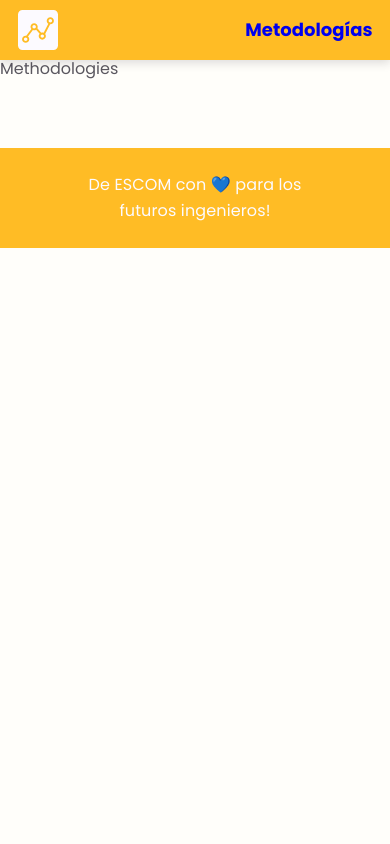
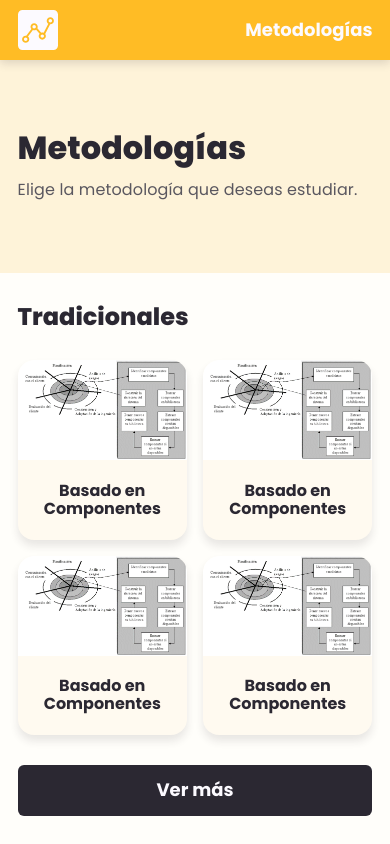
Before and after one commit to Ruben35/Development-Methodologies-Web, a Gatsby site: page /Methodologies in a window 390 px wide. Built offline with nearby package versions, Linux system fonts and the light colour scheme; Gatsby itself is replaced by a stand-in of ours.

Commit message:
💄 Adding Responsive Grid with Show More/Less

```diff
--- /dev/null
+++ b/src/components/CardMethodology.jsx
@@ -0,0 +1,21 @@
+import React from "react"
+import { StaticImage } from "gatsby-plugin-image"
+
+function CardMethodology() {
+	return (
+		<div className='cardMethodology'>
+			<StaticImage
+				src='../assets/images/Methodologies/Traditional/Basado en Componentes.png'
+				className='cardImageWrapper'
+				imgClassName='cardImage'
+				alt='Basado en Componentes'
+				loading='eager'
+			/>
+			<div className='cardName'>
+				<b>Basado en Componentes</b>
+			</div>
+		</div>
+	)
+}
+
+export default CardMethodology
--- /dev/null
+++ b/src/components/Hero.jsx
@@ -0,0 +1,13 @@
+import React from "react"
+import Container from "./Container"
+
+function Hero() {
+	return (
+		<Container className='specialSection' innerClassName='hero'>
+			<h2>Metodologías</h2>
+			<p>Elige la metodología que deseas estudiar.</p>
+		</Container>
+	)
+}
+
+export default Hero
--- a/src/components/index.js
+++ b/src/components/index.js
@@ -2,3 +2,5 @@
 export { default as Footer } from "./Footer"
 export { default as Container } from "./Container"
 export { default as InfoCard } from "./InfoCard"
+export { default as Hero } from "./Hero"
+export { default as CardMethodology } from "./CardMethodology"
--- a/src/pages/Methodologies.js
+++ b/src/pages/Methodologies.js
@@ -1,7 +1,74 @@
-import React from "react"
+import React, { useEffect, useState } from "react"
+import { CardMethodology, Container, Hero } from "../components"
+import * as styles from "../styles/methodologies.module.css"
+import { useBreakpoint } from "../utils/useBreakpoint"
 
 function Methodologies() {
-	return <div>Methodologies</div>
+	return (
+		<>
+			<Hero />
+			<Container innerClassName={styles.flexContainer}>
+				<h3>Tradicionales</h3>
+				<CardsGrid />
+				<h3>Ágiles</h3>
+			</Container>
+		</>
+	)
+}
+// * Cards Grid Component
+
+const cardsToShow = (breakpoint) => {
+	if (breakpoint >= 957) {
+		//Desktop
+		const cardSize = 190 + 21 // CardSize + Gap
+		const cardWrap = breakpoint * 0.86 - 21 // Deleting last gap (not in layout)
+		return Math.round(cardWrap / cardSize) * 2
+	} else if (breakpoint >= 550 || breakpoint >= 427) {
+		//Tablet
+		return 6
+	} else {
+		//Mobile
+		return 4
+	}
+}
+
+const CardsGrid = () => {
+	const breakpoint = useBreakpoint()
+	const [noCardsToShow, setNoCardsToShow] = useState(cardsToShow(breakpoint))
+	const [currentShowed, setcurrentShowed] = useState(noCardsToShow)
+	const array = [
+		1, 2, 3, 4, 5, 6, 7, 8, 9, 10, 11, 12, 13, 14, 15, 16, 17, 18, 19, 20,
+	]
+
+	useEffect(() => {
+		setNoCardsToShow(cardsToShow(breakpoint))
+		if (currentShowed < array.length) setcurrentShowed(cardsToShow(breakpoint))
+	}, [breakpoint, array.length, currentShowed])
+
+	const showMore = (e) => {
+		e.preventDefault()
+		setcurrentShowed(array.length)
+	}
+
+	const showLess = (e) => {
+		e.preventDefault()
+		setcurrentShowed(noCardsToShow)
+	}
+
+	return (
+		<>
+			<div className={styles.cards}>
+				{array.slice(0, currentShowed).map((item) => (
+					<CardMethodology key={item} />
+				))}
+			</div>
+			{currentShowed !== array.length ? (
+				<button onClick={showMore}>Ver más</button>
+			) : (
+				<button onClick={showLess}>Ver menos</button>
+			)}
+		</>
+	)
 }
 
 export default Methodologies
--- a/src/styles/global.css
+++ b/src/styles/global.css
@@ -88,6 +88,9 @@
     color: var(--textContrast);
 }
 
+a:link{
+    color: var(--textContrast);
+}
 
 .labelText, button {
     font-size: 1.125rem;
@@ -110,6 +113,10 @@
 
 .wrap-content{
     grid-column-start: 2;
+}
+
+.specialSection{
+    background-color: var(--primarySoft);
 }
 
 /* =====================
@@ -163,6 +170,7 @@
 }
 
 /* * Button * */
+
 button{
     cursor: pointer;
     background-color: var(--textHeadingBlack);
@@ -170,6 +178,7 @@
     padding: 15px 30px;
     border-radius: 6px;
     transition: 0.3s;
+    border: none;
 }
 
 button:hover{
@@ -181,6 +190,7 @@
 }
 
 /* * Atom CircularIcon * */
+
 .circularIcon{
     background-color: var(--primaryStrong);
     display: inline-flex;
@@ -192,6 +202,7 @@
 }
 
 /* * InfoCard * */
+
 .infoCard{
     display: flex;
     justify-content: center;
@@ -208,3 +219,42 @@
 .infoCard:hover{
     transform: translateY(-5px);
 }
+
+/* * Hero * */
+
+.hero{
+    display: flex;
+    flex-direction: column;
+    gap: 10px;
+    margin: 70px 0;
+    background-color: var(--primarySoft);
+}
+
+/* * Card Methodology * */
+
+.cardMethodology{
+    background-color: var(--background-L1);
+    color: var(--textHeadingBlack);
+    display: grid;
+    grid-template-rows: 1fr 0.8fr;
+    border-radius: 16px;
+    /* max-height: 220px; */
+    box-shadow: var(--shadowCard);
+}
+
+.cardName{
+    text-align: center;
+    display: flex;
+    align-items: center;
+    justify-content: center;
+    height: 100%;
+    padding: 0px 20px;
+}
+
+.cardImage{
+    border-radius: 16px 16px 0px 0px;
+}
+
+.cardImageWrapper{
+    height: 100%;
+}
--- /dev/null
+++ b/src/styles/methodologies.module.css
@@ -0,0 +1,27 @@
+.flexContainer{
+    display: flex;
+    flex-direction: column;
+    gap: 30px;
+    margin-top: 30px;
+}
+
+.cards{
+    display: grid;
+    grid-auto-flow: row;
+    place-content: center;
+    gap: 21px;
+    grid-template-columns: repeat(auto-fit, minmax(100px,190px));
+}
+
+@media screen and (max-width: 835px) {
+    .cards{
+        grid-template-columns: 1fr 1fr 1fr;
+    }
+}
+
+@media screen and (max-width: 426px) {
+    .cards{
+        grid-template-columns: 1fr 1fr;
+        gap:16px;
+    }
+}
--- /dev/null
+++ b/src/utils/useBreakpoint.js
@@ -0,0 +1,55 @@
+import { useState, useEffect } from "react"
+
+// const breakpoints = {
+// 	mobile: 427,
+// 	tablet: 550,
+// 	desktop: 957,
+// }
+
+// const whichBreakpointIs = (pixels) => {
+// 	if (pixels >= breakpoints.desktop) {
+// 		return "desktop"
+// 	} else if (pixels >= breakpoints.tablet || pixels >= breakpoints.mobile) {
+// 		return "tablet"
+// 	} else {
+// 		return "mobile"
+// 	}
+// }
+
+// export const useBreakpoint = () => {
+// 	const [breakpoint, setBreakpoint] = useState(
+// 		whichBreakpointIs(window.innerWidth)
+// 	)
+
+// 	const resize = () => {
+// 		setPixels(window.innerWidth)
+// 		setBreakpoint(whichBreakpointIs(window.innerWidth))
+// 	}
+
+// 	useEffect(() => {
+// 		window.addEventListener("resize", resize)
+
+// 		return () => {
+// 			window.removeEventListener("resize", resize)
+// 		}
+// 	}, [])
+
+// 	return breakpoint
+// }
+
+export const useBreakpoint = () => {
+	const [breakpoint, setBreakpoint] = useState(window.innerWidth)
+	const resize = () => {
+		setBreakpoint(window.innerWidth)
+	}
+
+	useEffect(() => {
+		window.addEventListener("resize", resize)
+
+		return () => {
+			window.removeEventListener("resize", resize)
+		}
+	}, [])
+
+	return breakpoint
+}
```
Also changed, not shown: src/assets/images/Methodologies/Traditional/Basado en Componentes.png (added).
